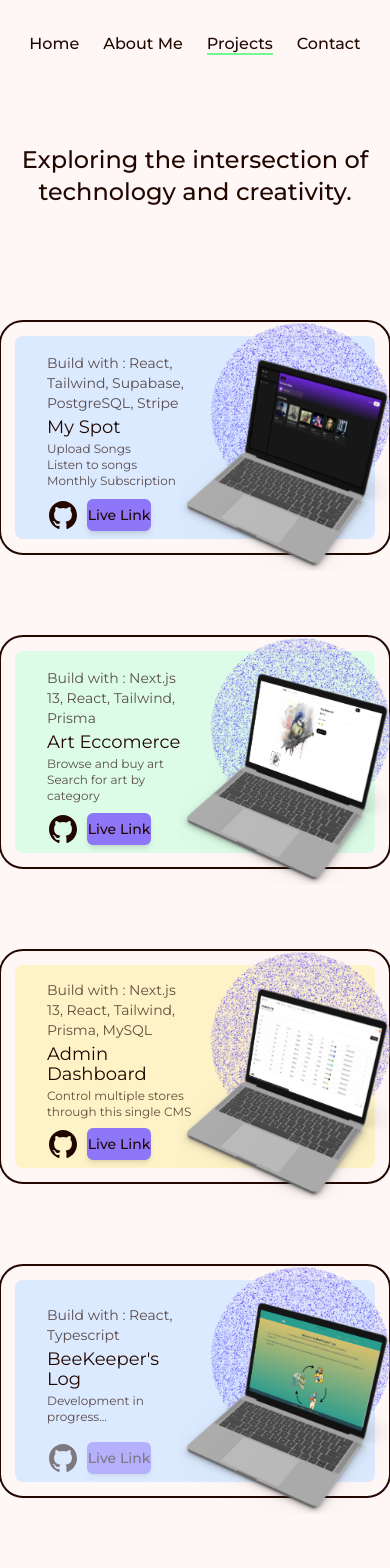
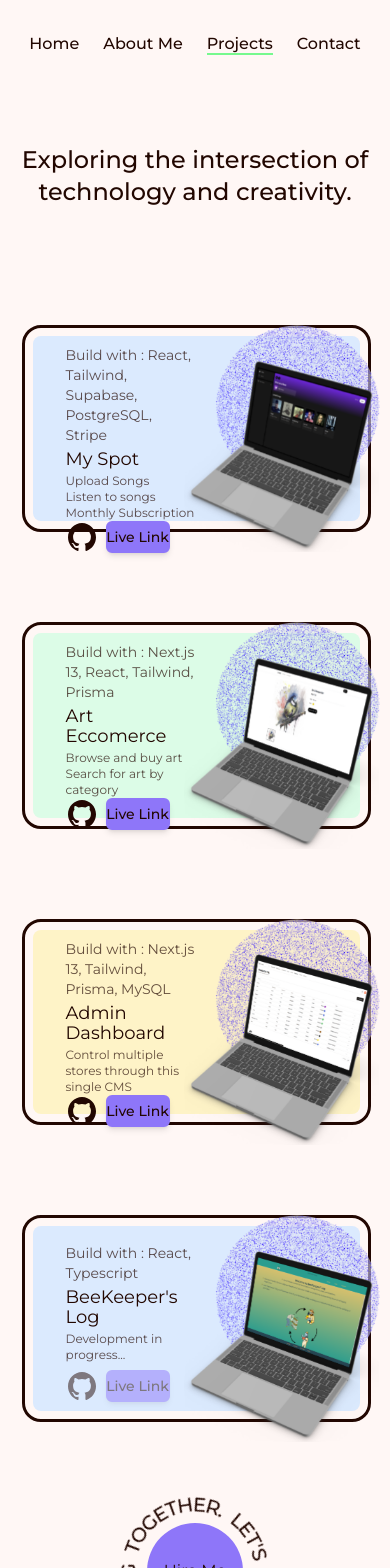
Before and after one commit to Captain-Leftovers/beeOnDWeb-portfolio, a Next.js app: page /projects in a window 390 px wide. Shown: the top 1568 px of the page. Built offline with nearby package versions, Linux system fonts and the light colour scheme.

Commit message:
fixed Project card Style

```diff
--- a/src/app/projects/components/BigProjCard.tsx
+++ b/src/app/projects/components/BigProjCard.tsx
@@ -26,11 +26,11 @@ export default function BigProjCard({
 	priority,
 }: BigProjCardProps) {
 	return (
-		<div className="md:w-[750px] w-[360px] mx-auto h-auto group relative">
-			<div className='absolute -left-4 -top-4 border-2 border-text -z-40 w-[calc(100%+2rem)] h-[calc(100%+2rem)] rounded-[1.5rem]' />
+		<div className="lg:w-[750px] md:w-9/12 sm:w-9/12 w-5/6 mx-auto h-auto group relative">
+			<div className="" />
 
 			<div
-				className={`w-full  mx-auto aspect-video flex relative rounded-lg outline outline-transparent outline-1 group-hover:outline-accent ${cardColor} dark:bg-opacity-40`}
+				className={`w-full  mx-auto aspect-video flex relative rounded-lg outline outline-text outline-offset-8 box-content  border border-transparent  group-hover:border-accent ${cardColor} dark:bg-opacity-40`}
 			>
 				<div className="w-1/2 top-0 left-14 sm:w-3/5 absolute sm:top-0 sm:left-4 sm:translate-y-1/2  animate-spin-two shadow-md backdrop-blur-3xl scale-100  shadow-transparent rounded-full transition duration-500">
 					<Image
@@ -47,7 +47,7 @@ export default function BigProjCard({
 						<h2 className="text-sm sm:text-2xl text-text/70 dark:text-text-dark/80">
 							{buildWith}
 						</h2>
-						<h1 className="text-lg sm:text-4xl leading-5">
+						<h1 className="text-lg sm:text-3xl md:text-4xl leading-5">
 							{name}
 						</h1>
 						<section className="text-text/70 dark:text-text-dark/80 text-xs sm:text-base">
@@ -70,7 +70,6 @@ export default function BigProjCard({
 								pointerEvents:
 									liveLink === '' ? 'none' : 'auto',
 								opacity: liveLink === '' ? 0.5 : 1,
-
 							}}
 						>
 							<GithubIcon className="" />
@@ -83,8 +82,6 @@ export default function BigProjCard({
 									liveLink === '' ? 'none' : 'auto',
 
 								opacity: liveLink === '' ? 0.5 : 1,
-
-
 							}}
 							className=" shadow-md w-16 whitespace-nowrap  sm:w-24 md:w-32 flex items-center justify-center p-1 sm:p-2.5 sm:px-6 border-2 border-solid rounded-md border-primary dark:border-primary-dark bg-primary dark:bg-primary-dark font-medium sm:font-semibold hover:bg-transparent dark:hover:bg-transparent"
 						>
--- a/src/app/projects/page.tsx
+++ b/src/app/projects/page.tsx
@@ -47,7 +47,7 @@ export default function Projects() {
 			/>
 
 			<BigProjCard
-				buildWith="Build with : Next.js 13, React, Tailwind, Prisma, MySQL"
+				buildWith="Build with : Next.js 13, Tailwind, Prisma, MySQL"
 				name="Admin Dashboard"
 				description={[
 					'Control multiple stores through this single CMS',
```
